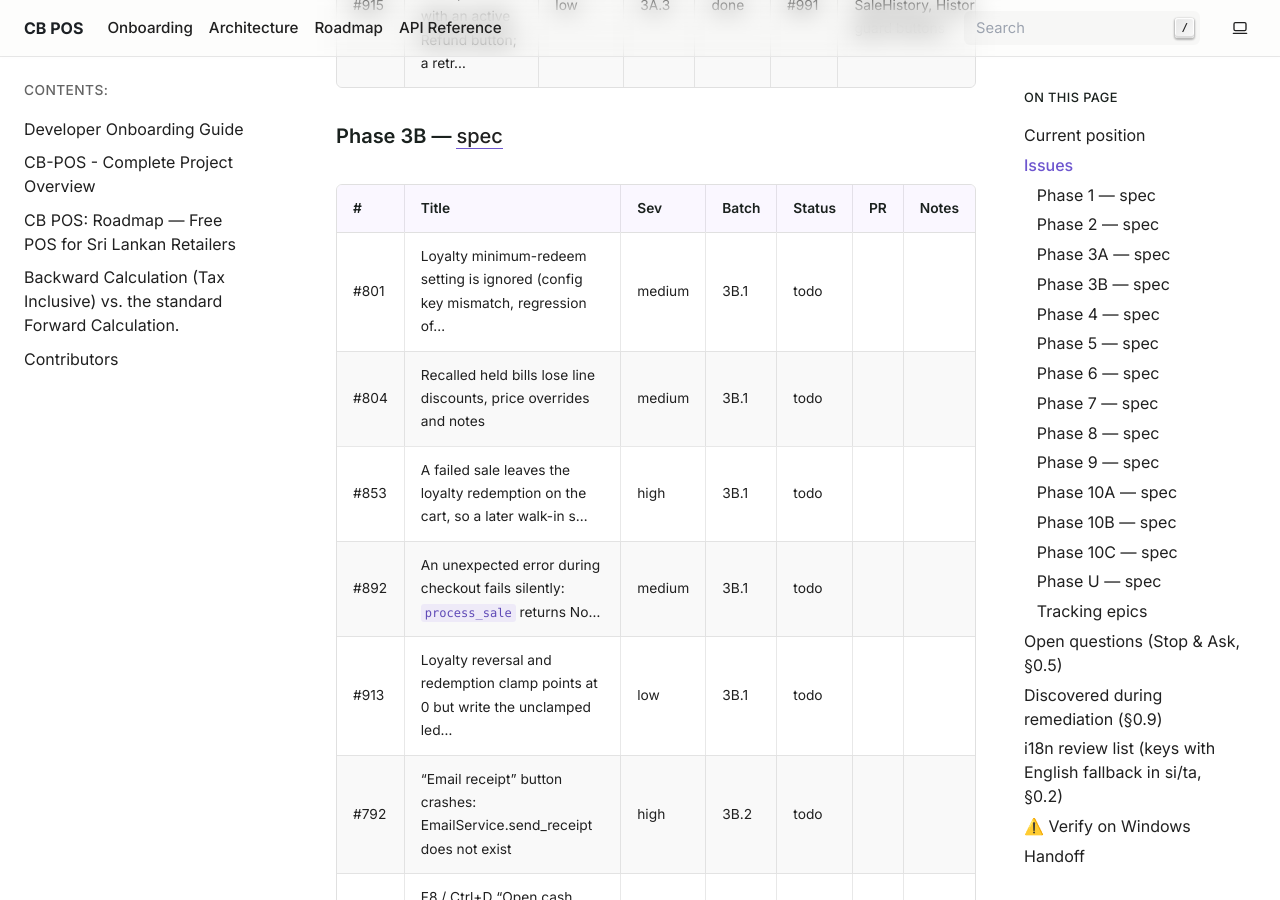
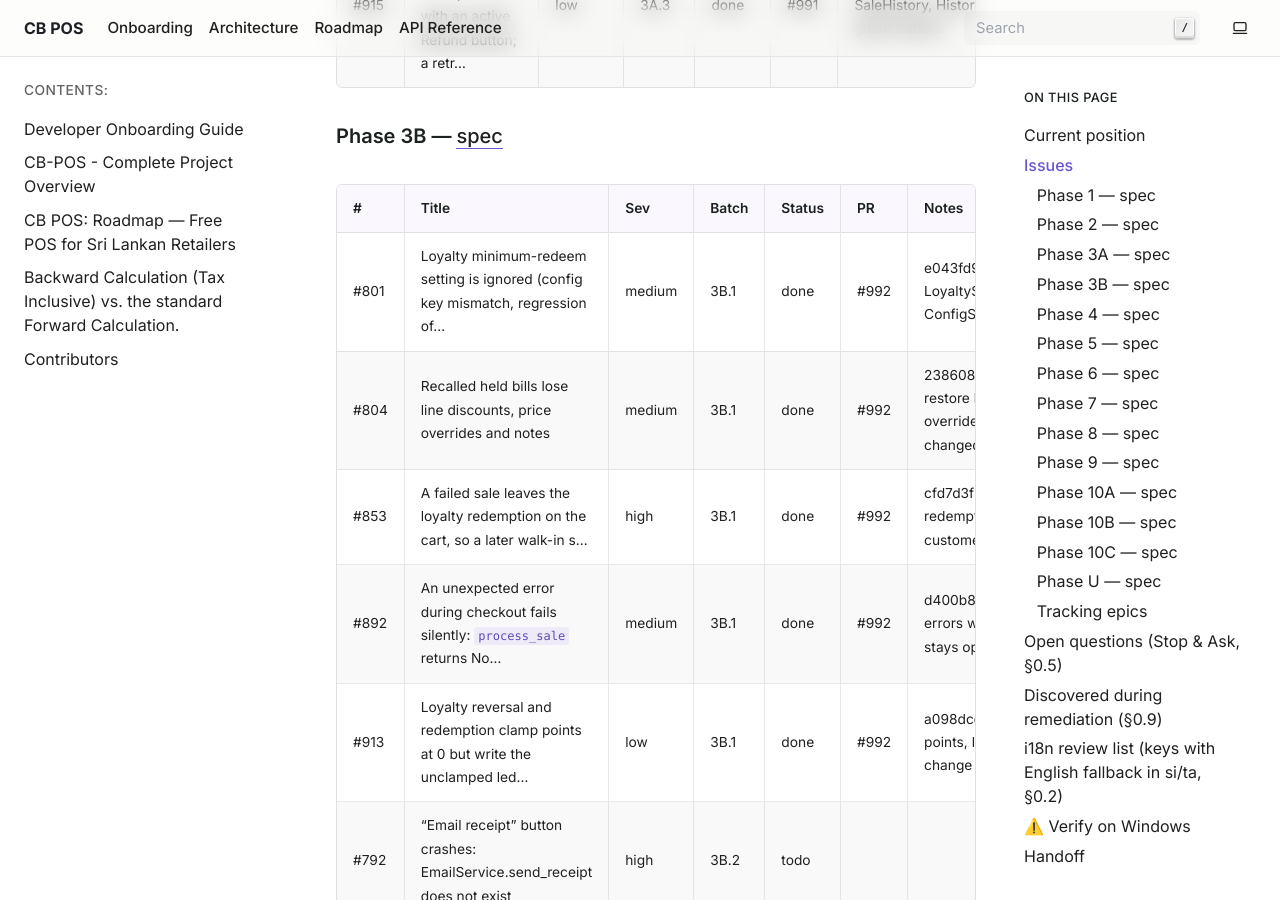
Before and after one commit to HMAHD/CB-POS, a Sphinx documentation site: the page built from docs/remediation/PROGRESS.md, in a window 1280 px wide and 900 px high, scrolled down 8235 px. Built offline with Sphinx 7.4.7, drawn with Linux system fonts in a browser that asks for light colours; pages that are not in the unit, such as notebooks, are missing from menus; some of the changed text lies outside the part shown.

Commit message:
docs(remediation): record Batch 3B.1 completion

```diff
--- a/docs/remediation/PROGRESS.md
+++ b/docs/remediation/PROGRESS.md
@@ -93,11 +93,11 @@ Statuses: `todo` · `in-progress` · `blocked (Q#)` · `pr-open` · `done` (merg
 
 | # | Title | Sev | Batch | Status | PR | Notes |
 |---|---|---|---|---|---|---|
-| #801 | Loyalty minimum-redeem setting is ignored (config key mismatch, regression of… | medium | 3B.1 | todo | | |
-| #804 | Recalled held bills lose line discounts, price overrides and notes | medium | 3B.1 | todo | | |
-| #853 | A failed sale leaves the loyalty redemption on the cart, so a later walk-in s… | high | 3B.1 | todo | | |
-| #892 | An unexpected error during checkout fails silently: `process_sale` returns No… | medium | 3B.1 | todo | | |
-| #913 | Loyalty reversal and redemption clamp points at 0 but write the unclamped led… | low | 3B.1 | todo | | |
+| #801 | Loyalty minimum-redeem setting is ignored (config key mismatch, regression of… | medium | 3B.1 | done | #992 | e043fd9, 13e3526 · LoyaltyService.min_redeem_points(), ConfigService migration |
+| #804 | Recalled held bills lose line discounts, price overrides and notes | medium | 3B.1 | done | #992 | 238608c · held bill format v2, restore line overrides/discounts/notes, notice on changed price |
+| #853 | A failed sale leaves the loyalty redemption on the cart, so a later walk-in s… | high | 3B.1 | done | #992 | cfd7d3f · don't mutate live cart redemption, ignore redemption if no customer |
+| #892 | An unexpected error during checkout fails silently: `process_sale` returns No… | medium | 3B.1 | done | #992 | d400b8e · propagate checkout errors with logging, PaymentDialog stays open with entered payments |
+| #913 | Loyalty reversal and redemption clamp points at 0 but write the unclamped led… | low | 3B.1 | done | #992 | a098dcc · remove at most current points, ledger matches actual change per ADR 0001 |
 | #792 | "Email receipt" button crashes: EmailService.send_receipt does not exist | high | 3B.2 | todo | | |
 | #793 | F8 / Ctrl+D "Open cash drawer" does nothing under default settings, and is no… | high | 3B.2 | todo | | |
 | #813 | Expose bill-level discount (% or amount) in the sales screen | medium | 3B.2 | todo | | |
@@ -304,4 +304,4 @@ Statuses: `todo` · `in-progress` · `blocked (Q#)` · `pr-open` · `done` (merg
 |---|---|---|
 
 ## Handoff
-Phase 3A is fully completed and merged (PR #989 for 3A.1, PR #990 for 3A.2, PR #991 for 3A.3). All 14 issues (#802, #885, #854, #834, #850, #851, #852, #887, #849, #888, #847, #848, #812, #915) are verified closed on GitHub. Starting Phase 3B Batch 3B.1 (#801, #804, #853, #892, #913).
+Phase 3B Batch 3B.1 is fully completed and merged (PR #992). All 5 issues (#892, #853, #801, #913, #804) are verified closed on GitHub. Starting Phase 3B Batch 3B.2 (#855, #916, #891, #890, #793, #792, #813).
```
Also changed, not shown: other parts of docs/remediation/PROGRESS.md (+1 -1 lines).
